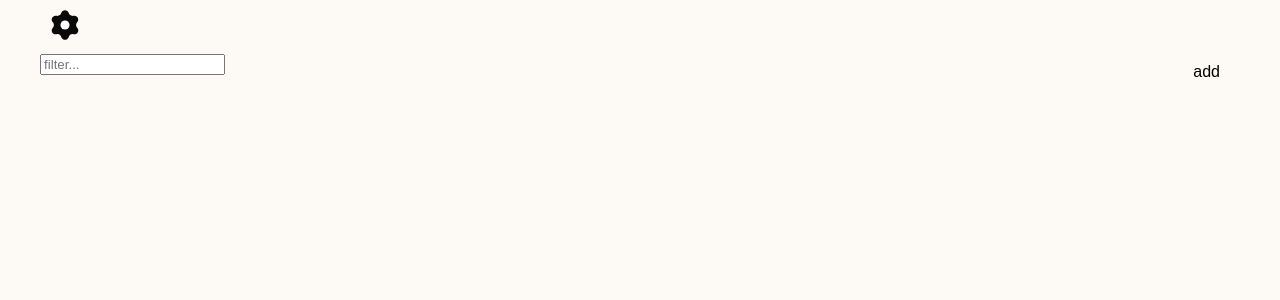
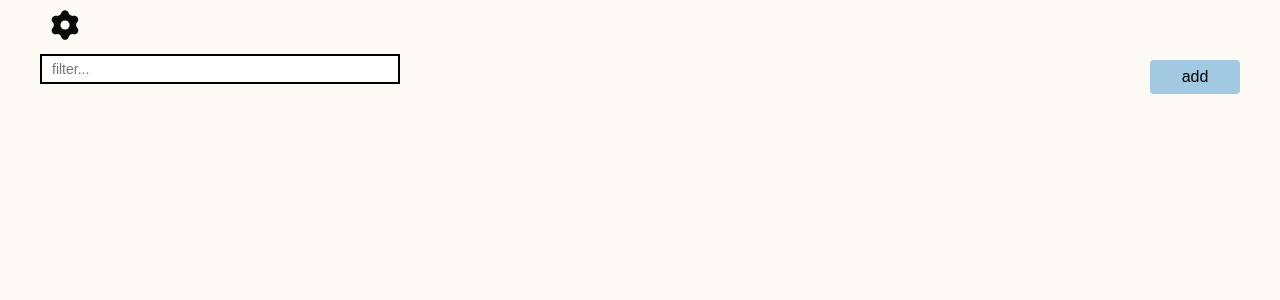
Before and after one commit to colorlessenergy/bookmarks, a Next.js app: page / in a window 1280 px wide. Shown: the top 300 px of the page. Built offline with nearby package versions, Linux system fonts and the light colour scheme.

Commit message:
add styles for home page

```diff
--- a/styles/_module.scss
+++ b/styles/_module.scss
@@ -12,7 +12,49 @@
   font-size: 16px;
 }
 
+.input {
+  border: 2px solid #000;
+  height: 30px;
+  width: 30%;
+  padding: 0 0 0 10px;
+
+  font-size: 14px;
+}
+
+.button-light-blue {
+  background-color: $light-blue;
+  color: #000000;
+}
+
 .button-blue {
   background-color: $blue;
   color: #ffffff;
 }
+
+.button-pink {
+  background-color: $pink;
+  color: #ffffff;
+}
+
+.button-green {
+  background-color: $green;
+  color: #000000;
+}
+
+.button-min-width {
+  min-width: 90px;
+}
+
+.text-large {
+  font-size: 24px;
+}
+
+.text-bold {
+  font-weight: bold;
+}
+
+.bookmark-card {
+  border-bottom: 6px solid #000000;
+  margin-bottom: $space-medium;
+  padding-bottom: $space-medium;
+}
```
